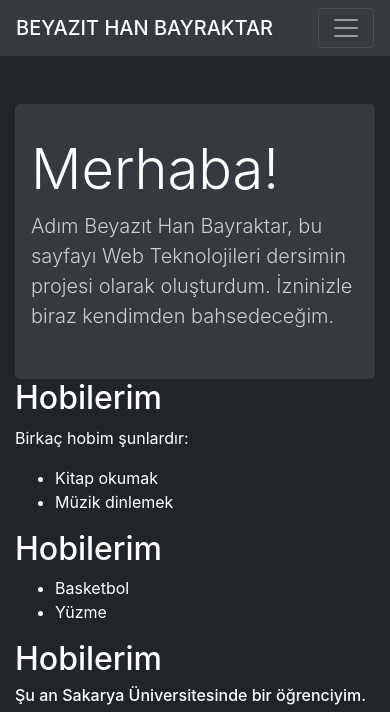
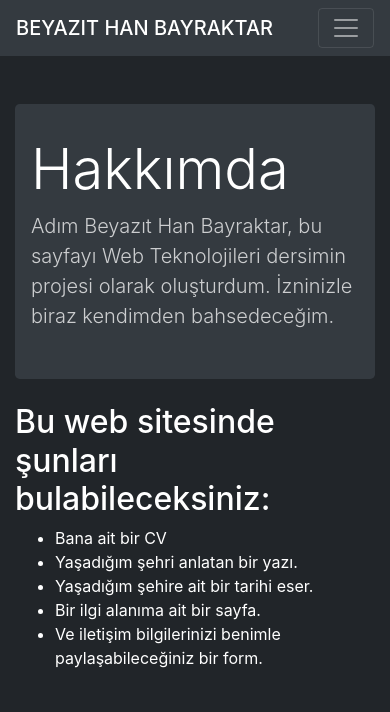
Before and after one commit to Han-Bayraktar/WebProje, a PHP site: page /webproje.html in a window 390 px wide. Shown: the top 712 px of the page. Run offline with PHP 8.4, Linux system fonts and the light colour scheme; grey boxes are pictures that could not be loaded.

Commit message:
Düzenleme
cv ve şehrim sayfalarına ayar çektim

```diff
--- a/iletisim.html
+++ b/iletisim.html
@@ -41,6 +41,11 @@
 
 
 
+      <footer class="bg-dark text-white-50 mt-3">
+
+        <small><i>&copy 2023 Tüm Telif Hakları Saklıdır</i></small>
+
+    </footer>
     <script src="https://cdn.jsdelivr.net/npm/jquery@3.5.1/dist/jquery.slim.min.js" integrity="sha384-DfXdz2htPH0lsSSs5nCTpuj/zy4C+OGpamoFVy38MVBnE+IbbVYUew+OrCXaRkfj" crossorigin="anonymous"></script>
     <script src="https://cdn.jsdelivr.net/npm/popper.js@1.16.1/dist/umd/popper.min.js" integrity="sha384-9/reFTGAW83EW2RDu2S0VKaIzap3H66lZH81PoYlFhbGU+6BZp6G7niu735Sk7lN" crossorigin="anonymous"></script>
     <script src="https://cdn.jsdelivr.net/npm/bootstrap@4.6.2/dist/js/bootstrap.min.js" integrity="sha384-+sLIOodYLS7CIrQpBjl+C7nPvqq+FbNUBDunl/OZv93DB7Ln/533i8e/mZXLi/P+" crossorigin="anonymous"></script>
--- a/ilgialanlarim.html
+++ b/ilgialanlarim.html
@@ -39,7 +39,11 @@
       </div>
       </nav>
 
+      <footer class="bg-dark text-white-50 mt-3">
 
+        <small><i>&copy 2023 Tüm Telif Hakları Saklıdır</i></small>
+
+    </footer>
     <script src="https://cdn.jsdelivr.net/npm/jquery@3.5.1/dist/jquery.slim.min.js" integrity="sha384-DfXdz2htPH0lsSSs5nCTpuj/zy4C+OGpamoFVy38MVBnE+IbbVYUew+OrCXaRkfj" crossorigin="anonymous"></script>
     <script src="https://cdn.jsdelivr.net/npm/popper.js@1.16.1/dist/umd/popper.min.js" integrity="sha384-9/reFTGAW83EW2RDu2S0VKaIzap3H66lZH81PoYlFhbGU+6BZp6G7niu735Sk7lN" crossorigin="anonymous"></script>
     <script src="https://cdn.jsdelivr.net/npm/bootstrap@4.6.2/dist/js/bootstrap.min.js" integrity="sha384-+sLIOodYLS7CIrQpBjl+C7nPvqq+FbNUBDunl/OZv93DB7Ln/533i8e/mZXLi/P+" crossorigin="anonymous"></script>
--- a/mirasimiz.html
+++ b/mirasimiz.html
@@ -40,6 +40,11 @@
       </nav>
 
 
+      <footer class="bg-dark text-white-50 mt-3">
+
+        <small><i>&copy 2023 Tüm Telif Hakları Saklıdır</i></small>
+
+    </footer>
     <script src="https://cdn.jsdelivr.net/npm/jquery@3.5.1/dist/jquery.slim.min.js" integrity="sha384-DfXdz2htPH0lsSSs5nCTpuj/zy4C+OGpamoFVy38MVBnE+IbbVYUew+OrCXaRkfj" crossorigin="anonymous"></script>
     <script src="https://cdn.jsdelivr.net/npm/popper.js@1.16.1/dist/umd/popper.min.js" integrity="sha384-9/reFTGAW83EW2RDu2S0VKaIzap3H66lZH81PoYlFhbGU+6BZp6G7niu735Sk7lN" crossorigin="anonymous"></script>
     <script src="https://cdn.jsdelivr.net/npm/bootstrap@4.6.2/dist/js/bootstrap.min.js" integrity="sha384-+sLIOodYLS7CIrQpBjl+C7nPvqq+FbNUBDunl/OZv93DB7Ln/533i8e/mZXLi/P+" crossorigin="anonymous"></script>
--- a/sehrim.html
+++ b/sehrim.html
@@ -85,6 +85,11 @@
             <p>İstanbul'da toplu taşıma seçenekleri oldukça gelişmiştir. Metro, tramvay, otobüs ve feribot gibi ulaşım araçları şehir içi ve şehirler arası seyahatlerde kullanılabilir.</p>
         </div>
     </div>
+    <footer class="bg-dark text-white-50 mt-3">
+
+      <small><i>&copy 2023 Tüm Telif Hakları Saklıdır</i></small>
+
+  </footer>
 
     <script src="https://cdn.jsdelivr.net/npm/jquery@3.5.1/dist/jquery.slim.min.js" integrity="sha384-DfXdz2htPH0lsSSs5nCTpuj/zy4C+OGpamoFVy38MVBnE+IbbVYUew+OrCXaRkfj" crossorigin="anonymous"></script>
     <script src="https://cdn.jsdelivr.net/npm/popper.js@1.16.1/dist/umd/popper.min.js" integrity="sha384-9/reFTGAW83EW2RDu2S0VKaIzap3H66lZH81PoYlFhbGU+6BZp6G7niu735Sk7lN" crossorigin="anonymous"></script>
--- a/webproje.html
+++ b/webproje.html
@@ -53,37 +53,33 @@
     <div class="row">
       <div class="col-md-12">
         <div class="jumbotron">
-          <h1 class="display-4">Merhaba!</h1>
+          <h1 class="display-4">Hakkımda</h1>
           <p class="lead">Adım Beyazıt Han Bayraktar, bu sayfayı Web Teknolojileri dersimin projesi olarak oluşturdum. İzninizle biraz kendimden bahsedeceğim.</p>
         </div>
       </div>
     </div>
 
     <div class="row">
-      <div class="col-md-6 col-lg-4">
-        <h2>Hobilerim</h2>
-        <p>Birkaç hobim şunlardır:</p>
+      <div class="col-md-6 mt-4 col-lg-4">
+        <h2>Bu web sitesinde şunları bulabileceksiniz:</h2>
         <ul>
-          <li>Kitap okumak</li>
-          <li>Müzik dinlemek</li>
+          <li>Bana ait bir CV</li>
+          <li>Yaşadığım şehri anlatan bir yazı.</li>
+          <li>Yaşadığım şehire ait bir tarihi eser.</li>
+          <li>Bir ilgi alanıma ait bir sayfa.</li>
+          <li>Ve iletişim bilgilerinizi benimle paylaşabileceğiniz bir form.</li>
         </ul>
       </div>
-      <div class="col-md-6 col-lg-4">
-        <h2>Hobilerim</h2>
-        <ul>
-          <li>Basketbol</li>
-          <li>Yüzme</li>
-        </ul>
+      <div class="col-md-12 mt-4 col-lg-4">
+        <h2>AÇIKLAMA</h2>
+        <p class="h6 font-weight-normal mt-2">Bu sayfayı yanda resmini gördüğünüz Sakarya Ünivesitesinde öğrenci olan ben Bilgisayar Mühendisliği bölümünün 1.sınıf 2.dönemine ait olan Web Teknolojileri dersi projesi olması amacıyla yarattım.Bir insanı çevresindeki insanlardan sonra tanımlayan en iyi şeyin yaptığı işler olduğunu düşünürüm bu amaçla size aşağıda okumaktan en çok zevk aldığım mangaları paylaşıyorum umarım göz gezdirir ve değerlendirirsiniz.</p>
       </div>
-      <div class="col-md-12 col-lg-4">
-        <h2>Hobilerim</h2>
-        <p class="h6">Şu an Sakarya Üniversitesinde bir öğrenciyim.</p>
-      </div>
-    </div><div class="row">
-      <div class="col-md-12 d-flex justify-content-center">
+      <div class="col-md-6 col-lg-4 mt-4">
         <a href="https://www.sakarya.edu.tr/"><img src="https://haber.sakarya.edu.tr/wp-content/uploads/2021/03/Sakarya-universitesi-22-scaled-700x420.jpg" class="img-fluid" alt="Sakarya Üniversitesi"></a>
       </div>
     </div>
+
+
 
     <h2 class="mt-5">Okuduğum Bazı Mangalar</h2>
 <div class="row">
@@ -93,7 +89,7 @@
       <div class="card-body">
         <h2 class="card-title">Vagabond</h2>
         <p class="card-text"></p>
-        <a href="https://en.wikipedia.org/wiki/Vagabond_(manga)" class="btn btn-primary">Bilgi İçin</a>
+        <a href="https://en.wikipedia.org/wiki/Vagabond_(manga)" target="_blank" class="btn btn-primary">Bilgi İçin</a>
       </div>
     </div>
   </div>
@@ -103,7 +99,7 @@
       <div class="card-body">
         <h2 class="card-title">Berserk</h2>
         <p class="card-text"></p>
-        <a href="https://tr.wikipedia.org/wiki/Berserk_(manga)" class="btn btn-primary">Bilgi İçin</a>
+        <a href="https://tr.wikipedia.org/wiki/Berserk_(manga)" target="_blank" class="btn btn-primary">Bilgi İçin</a>
       </div>
     </div>
   </div>
@@ -113,7 +109,7 @@
       <div class="card-body">
         <h2 class="card-title">One Piece</h2>
         <p class="card-text"></p>
-        <a href="https://tr.wikipedia.org/wiki/One_Piece" class="btn btn-primary">Bilgi İçin</a>
+        <a href="https://tr.wikipedia.org/wiki/One_Piece" target="_blank" class="btn btn-primary">Bilgi İçin</a>
       </div>
     </div>
   </div>
@@ -123,7 +119,7 @@
       <div class="card-body">
         <h2 class="card-title">Fullmetal Alchemist</h2>
         <p class="card-text"></p>
-        <a href="https://en.wikipedia.org/wiki/Fullmetal_Alchemist" class="btn btn-primary">Bilgi İçin</a>
+        <a href="https://en.wikipedia.org/wiki/Fullmetal_Alchemist" target="_blank" class="btn btn-primary">Bilgi İçin</a>
       </div>
     </div>
   </div>
@@ -133,7 +129,7 @@
       <div class="card-body">
         <h2 class="card-title">Attack On Titan</h2>
         <p class="card-text"></p>
-        <a href="https://en.wikipedia.org/wiki/Attack_on_Titan" class="btn btn-primary">Bilgi İçin</a>
+        <a href="https://en.wikipedia.org/wiki/Attack_on_Titan" target="_blank" class="btn btn-primary">Bilgi İçin</a>
         </div>
         </div>
 
@@ -144,7 +140,7 @@
               <div class="card-body">
                 <h2 class="card-title">Vinland Saga</h2>
                 <p class="card-text"></p>
-                <a href="https://en.wikipedia.org/wiki/Vinland_Saga_(manga)" class="btn btn-primary">Bilgi İçin</a>
+                <a href="https://en.wikipedia.org/wiki/Vinland_Saga_(manga)" target="_blank" class="btn btn-primary">Bilgi İçin</a>
               </div>
             </div>
           </div>
@@ -153,6 +149,12 @@
 
         </div>
       </div>
+
+      <footer class="bg-dark text-white-50 mt-3">
+
+        <small><i>&copy 2023 Tüm Telif Hakları Saklıdır</i></small>
+
+    </footer>
       <script src="https://cdn.jsdelivr.net/npm/jquery@3.5.1/dist/jquery.slim.min.js" integrity="sha384-DfXdz2htPH0lsSSs5nCTpuj/zy4C+OGpamoFVy38MVBnE+IbbVYUew+OrCXaRkfj" crossorigin="anonymous"></script>
       <script src="https://cdn.jsdelivr.net/npm/popper.js@1.16.1/dist/umd/popper.min.js" integrity="sha384-9/reFTGAW83EW2RDu2S0VKaIzap3H66lZH81PoYlFhbGU+6BZp6G7niu735Sk7lN" crossorigin="anonymous"></script>
       <script src="https://cdn.jsdelivr.net/npm/bootstrap@4.6.2/dist/js/bootstrap.min.js" integrity="sha384-+sLIOodYLS7CIrQpBjl+C7nPvqq+FbNUBDunl/OZv93DB7Ln/533i8e/mZXLi/P+" crossorigin="anonymous"></script>
```
Also changed, not shown: ozgecmisim.css (+9 -30 lines), ozgecmisim.html (+10 -4 lines), sehrim.css (+38 -5 lines).
